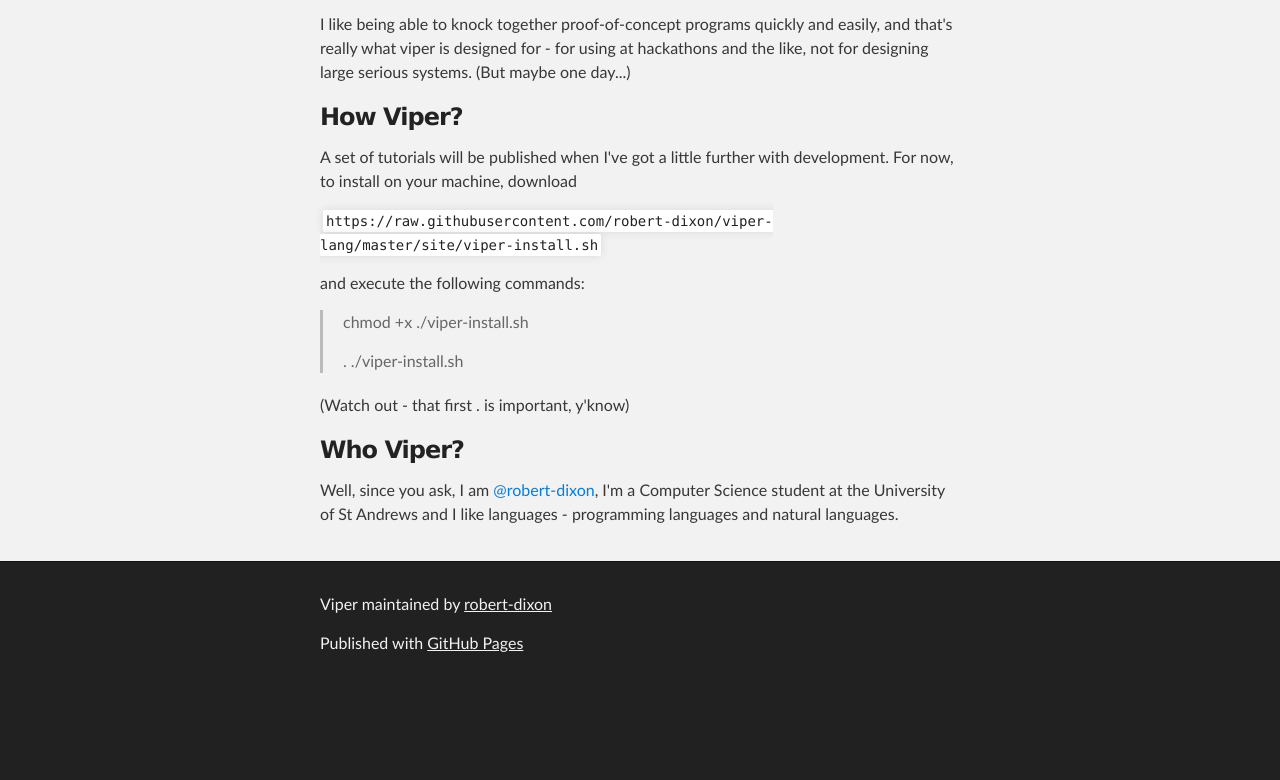
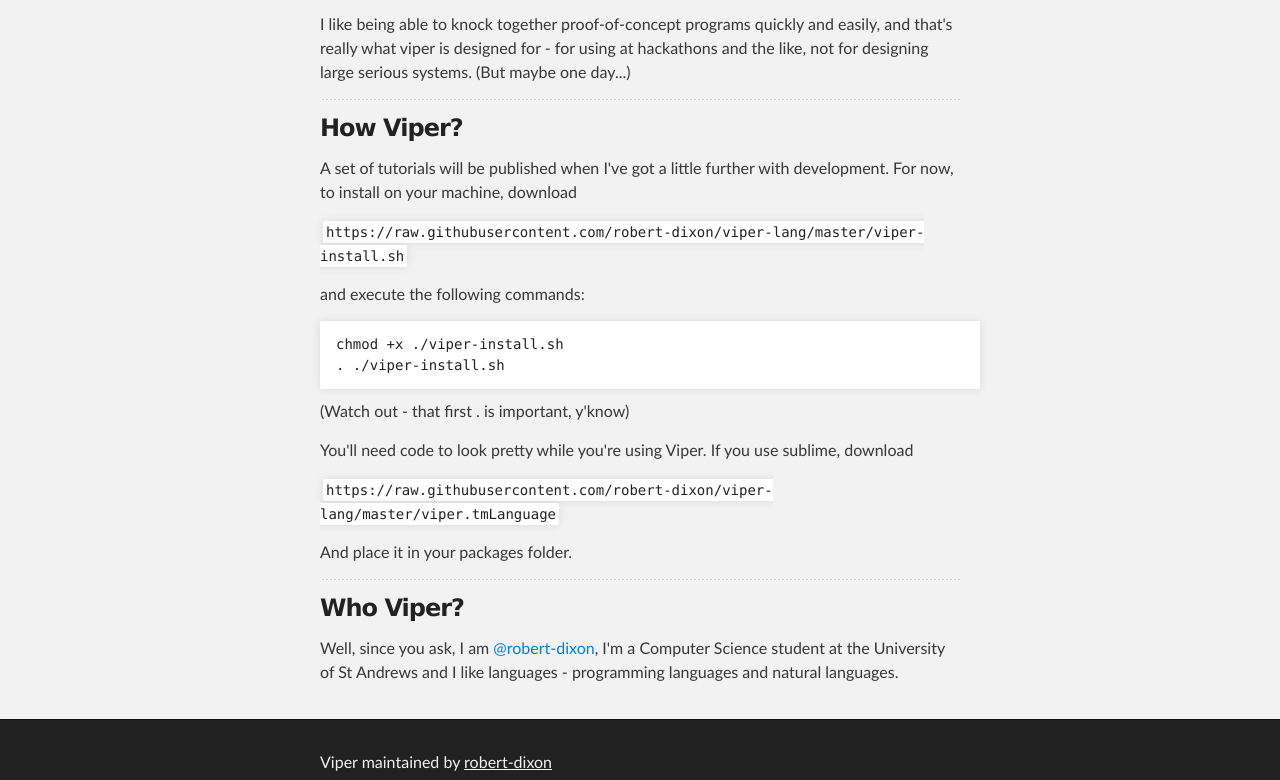
Before and after one commit to robert-dixon/viper-lang, a plain HTML site: page index.html in a window 1280 px wide. Shown: the part 429-1209 px from the top of the page. Before the commit the page ends 1119 px from the top, so only its background shows below. Drawn offline with Linux system fonts and the light colour scheme.

Commit message:
Create gh-pages branch via GitHub

```diff
--- a/index.html
+++ b/index.html
@@ -38,22 +38,30 @@
 
 <p>I like being able to knock together proof-of-concept programs quickly and easily, and that's really what viper is designed for - for using at hackathons and the like, not for designing large serious systems. (But maybe one day...)</p>
 
+<hr>
+
 <h3>
 <a id="how-viper" class="anchor" href="#how-viper" aria-hidden="true"><span class="octicon octicon-link"></span></a>How Viper?</h3>
 
 <p>A set of tutorials will be published when I've got a little further with development.  For now, to install on your machine, download</p>
 
-<p><code>https://raw.githubusercontent.com/robert-dixon/viper-lang/master/site/viper-install.sh</code></p>
+<p><code>https://raw.githubusercontent.com/robert-dixon/viper-lang/master/viper-install.sh</code></p>
 
 <p>and execute the following commands:</p>
 
-<blockquote>
-<p>chmod +x ./viper-install.sh</p>
-
-<p>. ./viper-install.sh</p>
-</blockquote>
+<pre><code>chmod +x ./viper-install.sh
+. ./viper-install.sh
+</code></pre>
 
 <p>(Watch out - that first . is important, y'know)</p>
+
+<p>You'll need code to look pretty while you're using Viper.  If you use sublime, download</p>
+
+<p><code>https://raw.githubusercontent.com/robert-dixon/viper-lang/master/viper.tmLanguage</code></p>
+
+<p>And place it in your packages folder.</p>
+
+<hr>
 
 <h3>
 <a id="who-viper" class="anchor" href="#who-viper" aria-hidden="true"><span class="octicon octicon-link"></span></a>Who Viper?</h3>
```
Also changed, not shown: params.json (+1 -1 lines).
